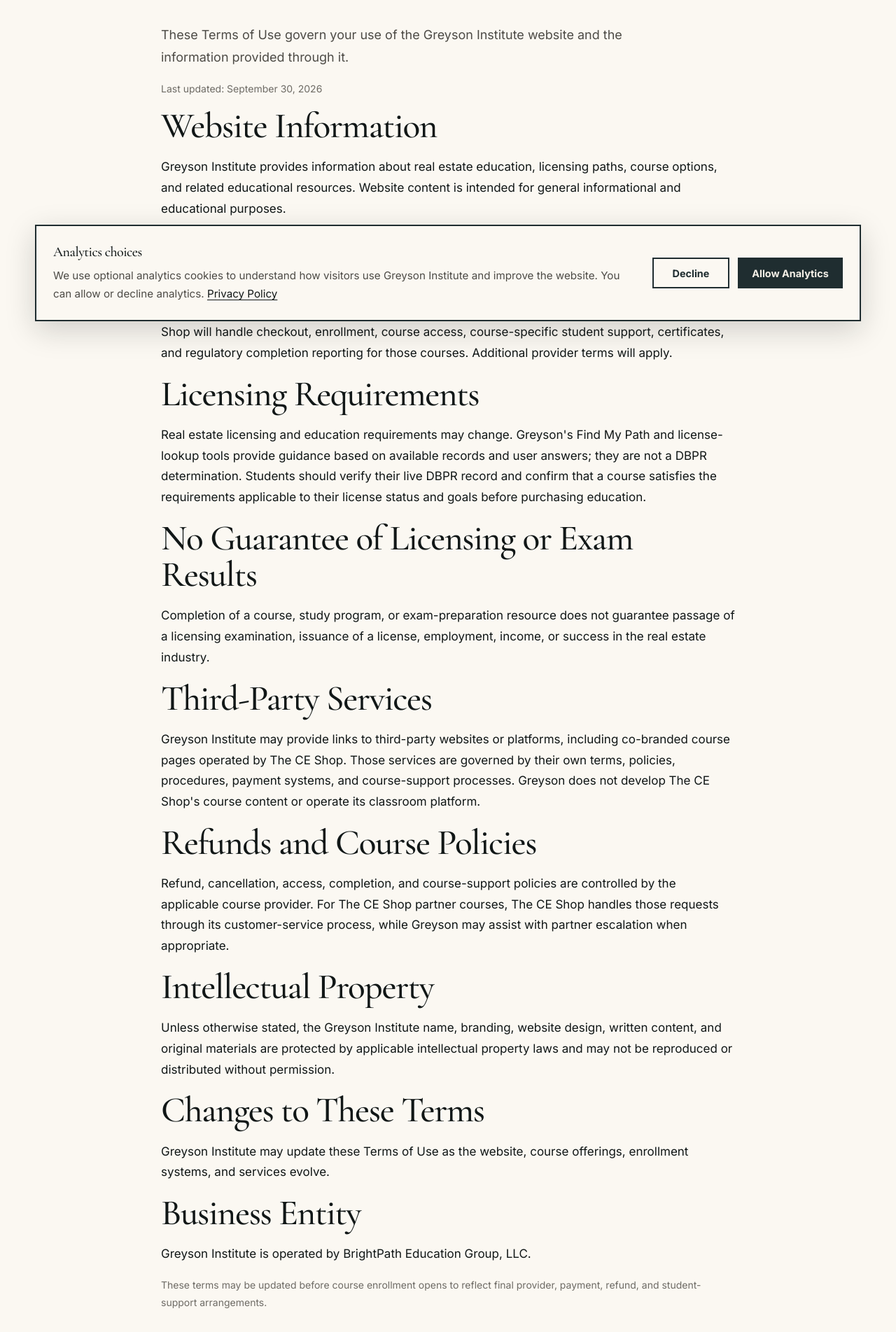
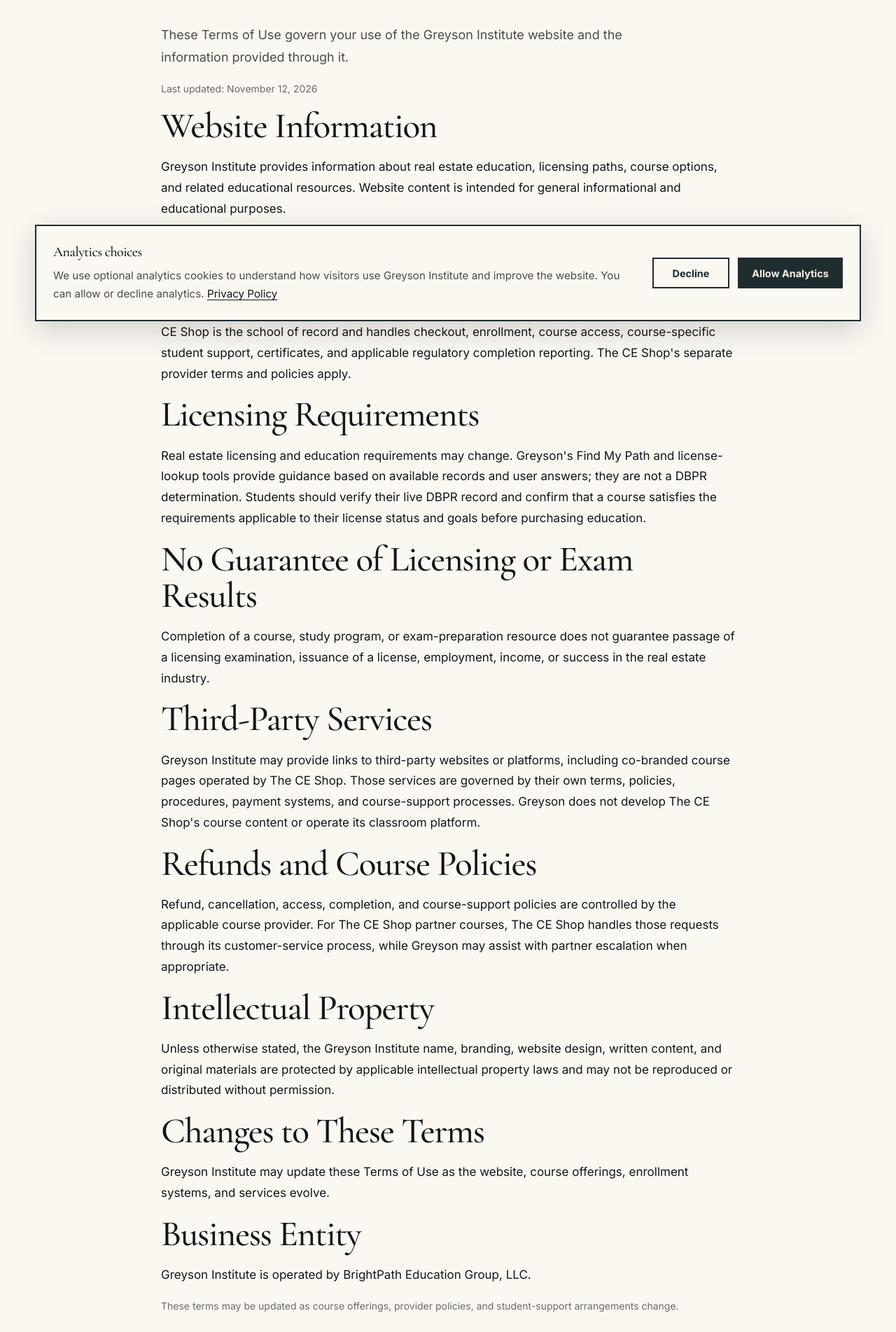
Before and after one commit to BrianLook/Greyson-Institute-Website, a Next.js app: page /terms in a window 1280 px wide. Shown: the part 317-2220 px from the top of the page at 70% size. Built offline with nearby package versions, Linux system fonts and the light colour scheme.

Commit message:
Update live CE Shop affiliate enrollment and provider disclosure on Greyson website

```diff
--- a/app/terms/page.tsx
+++ b/app/terms/page.tsx
@@ -20,7 +20,7 @@ export default function TermsPage() {
         </p>
 
         <p className="muted">
-          Last updated: September 30, 2026
+          Last updated: November 12, 2026
         </p>
 
         <h2>Website Information</h2>
@@ -35,12 +35,13 @@ export default function TermsPage() {
         <h2>Course Enrollment</h2>
 
         <p>
-          Greyson Institute is preparing to refer students to partner-delivered
-          online courses through a co-branded affiliate relationship with The
-          CE Shop. When those enrollment links are activated, The CE Shop will
-          handle checkout, enrollment, course access, course-specific student
-          support, certificates, and regulatory completion reporting for those
-          courses. Additional provider terms will apply.
+          Greyson Institute refers students to online courses through its
+          co-branded affiliate partnership with The CE Shop. Education provided
+          by The CE Shop. For courses offered through that partnership, The
+          CE Shop is the school of record and handles checkout, enrollment,
+          course access, course-specific student support, certificates, and
+          applicable regulatory completion reporting. The CE Shop&apos;s
+          separate provider terms and policies apply.
         </p>
 
         <h2>Licensing Requirements</h2>
@@ -106,8 +107,8 @@ export default function TermsPage() {
         </p>
 
         <p className="muted">
-          These terms may be updated before course enrollment opens to reflect
-          final provider, payment, refund, and student-support arrangements.
+          These terms may be updated as course offerings, provider policies, and
+          student-support arrangements change.
         </p>
       </div>
     </section>
```
